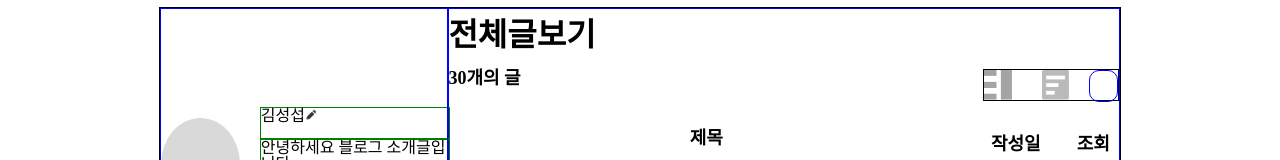
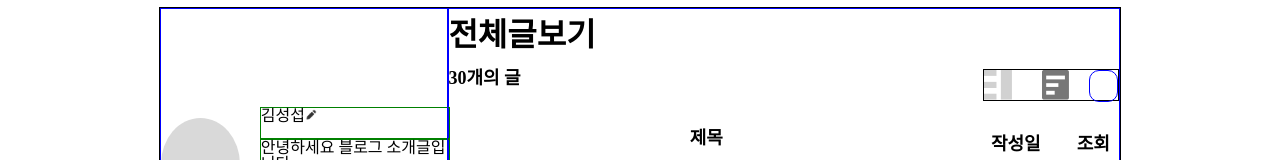
Before and after one commit to KEA-Lucky7/Lucky7-FE, a React app: page /myblog in a window 1280 px wide. Shown: the part 517-677 px from the top of the page. Built offline with nearby package versions, Linux system fonts and the light colour scheme; the HTML template or start-up script is replaced by a standard one.

Commit message:
feat : 글리스트 나열 방식 아이콘 조정

```diff
--- a/src/components/myblogPage/MyblogPostList.tsx
+++ b/src/components/myblogPage/MyblogPostList.tsx
@@ -112,14 +112,14 @@ const MyblogPostList: React.FC = () => {
                     <img
                         src={articleList}
                         alt='글리스트'
-                        onClick={() => toggleTab('article')} // Toggle to 'article' tab when clicked
-                        style={{ cursor: 'pointer', marginRight: '10px', opacity: selectedTab === 'article' ? 1 : 0.5 }}
+                        onClick={() => toggleTab('picture')} // Toggle to 'article' tab when clicked
+                        style={{ cursor: 'pointer', marginRight: '10px', opacity: selectedTab === 'picture' ? 1 : 0.5 }}
                     />
                     <img
                         src={pictureList}
                         alt='사진리스트'
-                        onClick={() => toggleTab('picture')} // Toggle to 'picture' tab when clicked
-                        style={{ cursor: 'pointer', opacity: selectedTab === 'picture' ? 1 : 0.5 }}
+                        onClick={() => toggleTab('article')} // Toggle to 'article' tab when clicked
+                        style={{ cursor: 'pointer', opacity: selectedTab === 'article' ? 1 : 0.5 }}
                     />
                     <S.DropDownMenu>
                     </S.DropDownMenu>
```
